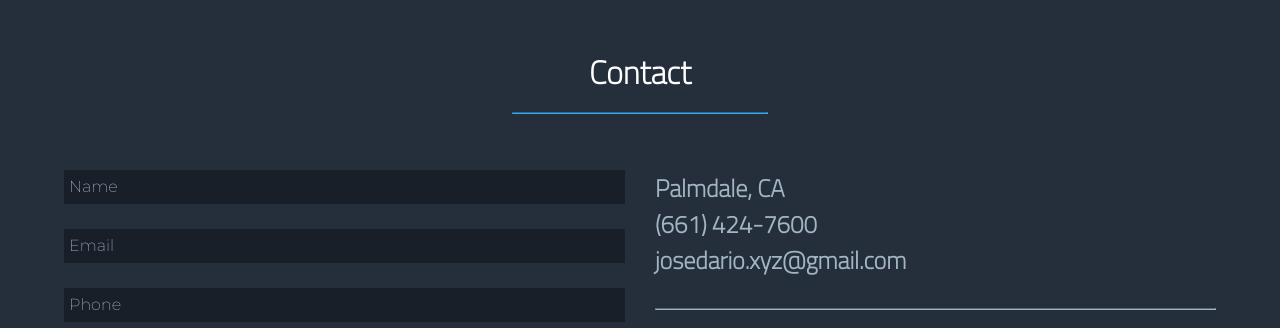
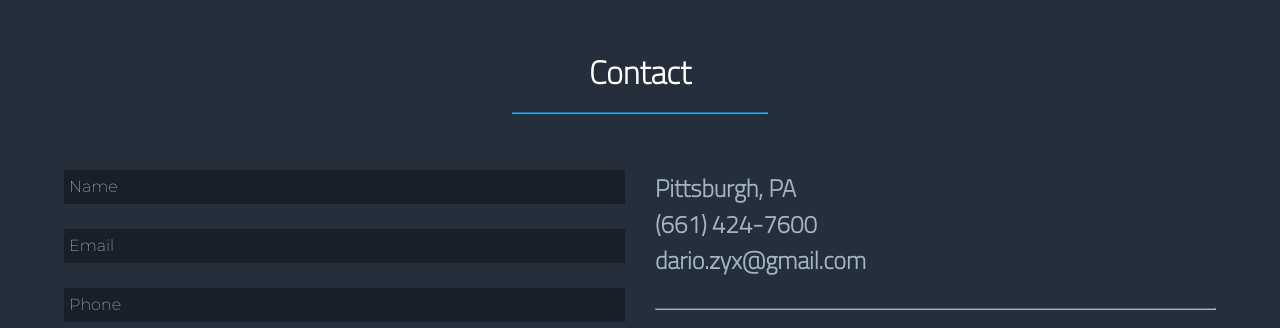
Before and after one commit to darzyx/darzyx, a React (Create React App) app: page / in a window 1280 px wide. Shown: the part 5433-5761 px from the top of the page. Built offline with nearby package versions, Linux system fonts and the light colour scheme.

Commit message:
Update personal info

```diff
--- a/src/Components/Contact.js
+++ b/src/Components/Contact.js
@@ -8,7 +8,7 @@ const Contact = () => (
     </h2>
     <div className="content">
       <form
-        action="https://formspree.io/josedario.xyz@gmail.com"
+        action="https://formspree.io/xbnpknpx"
         className="form"
         method="POST"
       >
@@ -35,9 +35,9 @@ const Contact = () => (
       </form>
       <div className="external">
         <div className="info-row">
-          <h4 className="location">Palmdale, CA</h4>
+          <h4 className="location">Pittsburgh, PA</h4>
           <h4 className="phone-number">(661) 424-7600</h4>
-          <h4 className="email-address">josedario.xyz@gmail.com</h4>
+          <h4 className="email-address">dario.zyx@gmail.com</h4>
         </div>
         <div className="divider-row">
           <hr className="divider" />
@@ -47,7 +47,7 @@ const Contact = () => (
             <a
               aria-label="My LinkedIn"
               className="tooltipped"
-              href="http://www.linkedin.com/in/josedarioxyz"
+              href="http://www.linkedin.com/in/darzyx"
               rel="noopener noreferrer"
               target="_blank"
             >
@@ -59,7 +59,7 @@ const Contact = () => (
             <a
               aria-label="Send Email"
               className="tooltipped"
-              href="mailto:josedario.xyz@gmail.com"
+              href="mailto:dario.zyx@gmail.com"
             >
               <span className="tooltip">Email</span>
               <i className="icon-email"></i>
@@ -69,7 +69,7 @@ const Contact = () => (
             <a
               aria-label="My GitHub"
               className="tooltipped"
-              href="http://www.github.com/josedarioxyz"
+              href="http://www.github.com/darzyx"
               rel="noopener noreferrer"
               target="_blank"
             >
--- a/src/Data.js
+++ b/src/Data.js
@@ -10,7 +10,7 @@ export const ProjectsData = [
       { name: "React Router", link: "https://reacttraining.com/react-router/" }
     ],
     demoLink: "https://www.avhappenings.com/",
-    sourceLink: "https://github.com/josedarioxyz/AVHappenings",
+    sourceLink: "https://github.com/darzyx/AVHappenings",
     image: require("./Media/Images/avhappenings.png")
   },
   {
@@ -26,7 +26,7 @@ export const ProjectsData = [
       }
     ],
     demoLink: "https://www.darzyx.com/",
-    sourceLink: "https://github.com/josedarioxyz/Portfolio",
+    sourceLink: "https://github.com/darzyx/Portfolio",
     image: require("./Media/Images/background-xs.jpg")
   },
   {
@@ -38,8 +38,8 @@ export const ProjectsData = [
       { name: "Redux", link: "https://redux.js.org/" },
       { name: "Bootstrap", link: "https://getbootstrap.com/" }
     ],
-    demoLink: "https://josedarioxyz.github.io/near-earth-objects/",
-    sourceLink: "https://github.com/josedarioxyz/near-earth-objects",
+    demoLink: "https://darzyx.github.io/near-earth-objects/",
+    sourceLink: "https://github.com/darzyx/near-earth-objects",
     image: require("./Media/Images/nearearthobjects.png")
   },
   {
@@ -50,8 +50,8 @@ export const ProjectsData = [
       { name: "React", link: "https://reactjs.org/" },
       { name: "Styled Components", link: "https://www.styled-components.com/" }
     ],
-    demoLink: "https://josedarioxyz.github.io/faux-blockchain-services/",
-    sourceLink: "https://github.com/josedarioxyz/faux-blockchain-services",
+    demoLink: "https://darzyx.github.io/faux-blockchain-services/",
+    sourceLink: "https://github.com/darzyx/faux-blockchain-services",
     image: require("./Media/Images/fauxblockchain.png")
   },
   {
@@ -67,7 +67,7 @@ export const ProjectsData = [
       { name: "Tiled", link: "http://www.mapeditor.org/" }
     ],
     demoLink: "http://game.darzyx.com/",
-    sourceLink: "https://github.com/josedarioxyz/HiTechLowlife",
+    sourceLink: "https://github.com/darzyx/HiTechLowlife",
     image: require("./Media/Images/hitechlowlife.png")
   },
   {
@@ -81,7 +81,7 @@ export const ProjectsData = [
       { name: "Semantic UI", link: "https://semantic-ui.com/" }
     ],
     demoLink: "https://rcprecisiongrinding.com/",
-    sourceLink: "https://github.com/josedarioxyz/rc-precision-grinding",
+    sourceLink: "https://github.com/darzyx/rc-precision-grinding",
     image: require("./Media/Images/rcprecisiongrinding.png")
   },
   {
@@ -92,7 +92,7 @@ export const ProjectsData = [
       { name: "Mathematica", link: "https://www.wolfram.com/mathematica/" }
     ],
     demoLink: "",
-    sourceLink: "https://github.com/josedarioxyz/Mathematica",
+    sourceLink: "https://github.com/darzyx/Mathematica",
     image: require("./Media/Images/mathematica.png")
   },
   {
@@ -101,7 +101,7 @@ export const ProjectsData = [
       "Original and creative animations made using Python Mode for the Processing language/IDE.",
     tools: [{ name: "Processing", link: "https://processing.org/" }],
     demoLink: "http://processing.darzyx.com/",
-    sourceLink: "https://github.com/josedarioxyz/Processing",
+    sourceLink: "https://github.com/darzyx/Processing",
     image: require("./Media/Images/processing.png")
   },
   {
```
